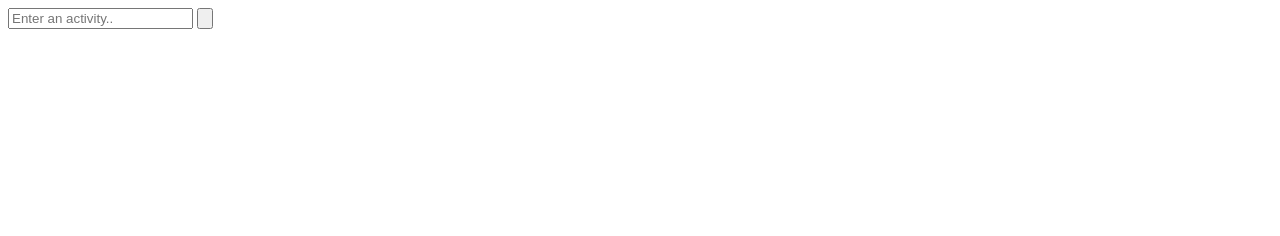
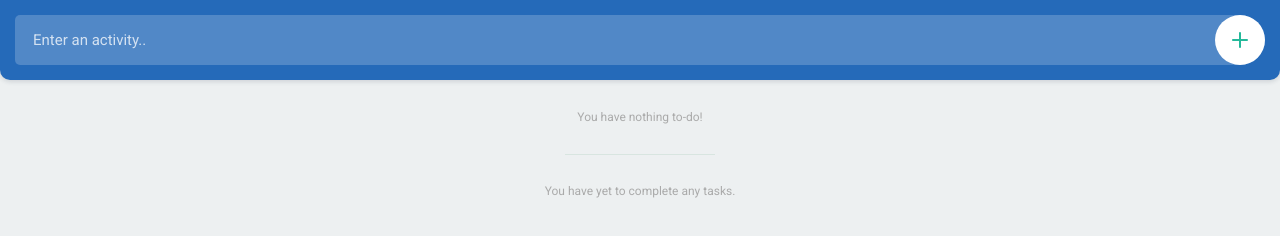
Before and after one commit to Modou-Lamin-Jagne/TodoApp, a plain HTML site: page index.html in a window 1280 px wide. Drawn offline with Linux system fonts and the light colour scheme.

Commit message:
Add VS Code settings and fix stylesheet links

```diff
--- a/index.html
+++ b/index.html
@@ -13,8 +13,8 @@
 		<link href="https://fonts.googleapis.com/css?family=Roboto:400,500,700" rel="stylesheet">
 
 		<!-- Stylesheets -->
-		<!-- <link rel="stylesheet" type="text/css" href="resources/css/reset.min.css">
-		<link rel="stylesheet" type="text/css" href="resources/css/style.css"> -->
+		<link rel="stylesheet" type="text/css" href="resources/css/reset.min.css">
+		<link rel="stylesheet" type="text/css" href="resources/css/style.css">
 	</head>
 	<body>
 
```
